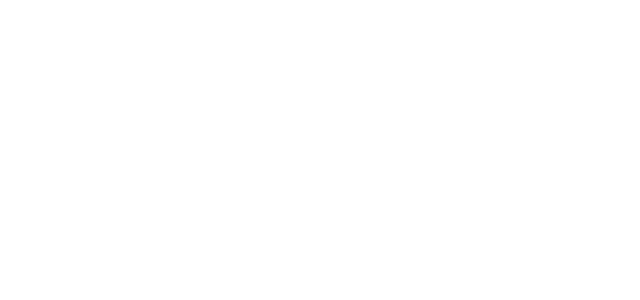
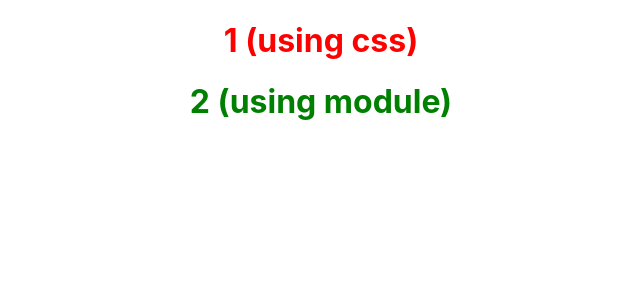
Before and after one commit to zlrkw11/react-js, a React (Create React App) app: page / in a window 1280 px wide. Shown: the top 300 px of the page, without its empty margins (319-959 px from the left). Built offline with nearby package versions, Linux system fonts and the light colour scheme.

Commit message:
css module

```diff
--- a/src/App.js
+++ b/src/App.js
@@ -11,11 +11,15 @@
 import NameList from "./components/NameList";
 import Stylesheet from "./components/Stylesheet";
 import Inline from "./components/Inline";
+// normal css and module css
+import "./components/appStyles.css";
+import styles from "./components/appStyles.module.css";
 
 function App() {
   return (
     <div className="App">
-      <Inline />
+      <h1 className="error">1 (using css)</h1>
+      <h1 className={styles.success}>2 (using module)</h1>
     </div>
   );
 }
--- a/src/components/Inline.js
+++ b/src/components/Inline.js
@@ -8,7 +8,7 @@
 function Inline() {
   return (
     <div>
-      <h1 style={heading}></h1>
+      <h1 style={heading}>Inline</h1>
     </div>
   );
 }
--- /dev/null
+++ b/src/components/appStyles.css
@@ -0,0 +1,3 @@
+.error {
+  color: red;
+}
--- /dev/null
+++ b/src/components/appStyles.module.css
@@ -0,0 +1,3 @@
+.success {
+  color: green;
+}
```
